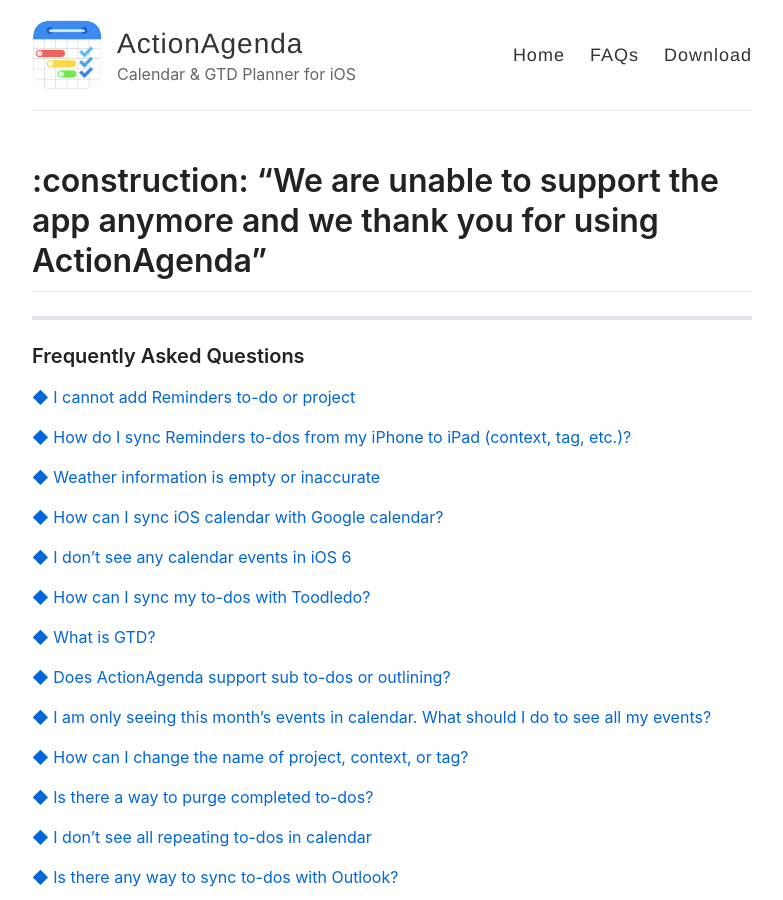
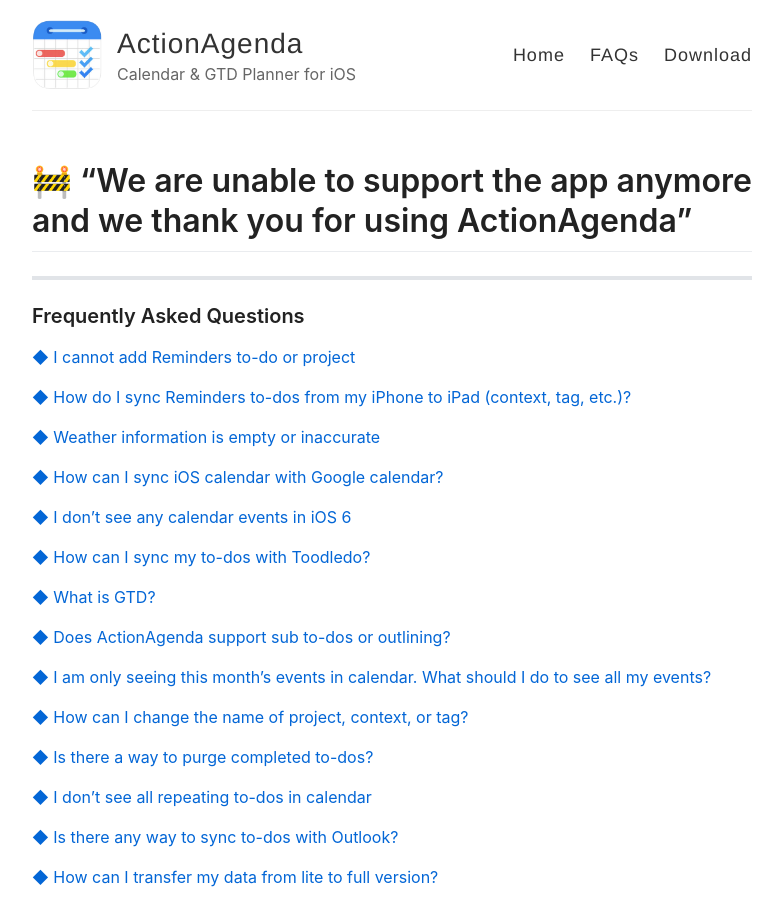
Before and after one commit to actionagenda/actionagenda, a Jekyll site: the page built from faqs.md, in a window 1280 px wide and 900 px high. Shown: the whole window, without its empty margins (248-1031 px from the left). Built offline with Jekyll 4.4.1, drawn with Linux system fonts in a browser that asks for light colours; part of the change alters nothing that is shown.

Commit message:
Update faqs.md

```diff
--- a/faqs.md
+++ b/faqs.md
@@ -4,7 +4,7 @@ title: FAQs
 permalink: /faqs-en/
 ---
 
-# :construction: "We are unable to support the app anymore and we thank you for using ActionAgenda"
+# 🚧 "We are unable to support the app anymore and we thank you for using ActionAgenda"
 -------
 
 ### Frequently Asked Questions
```
